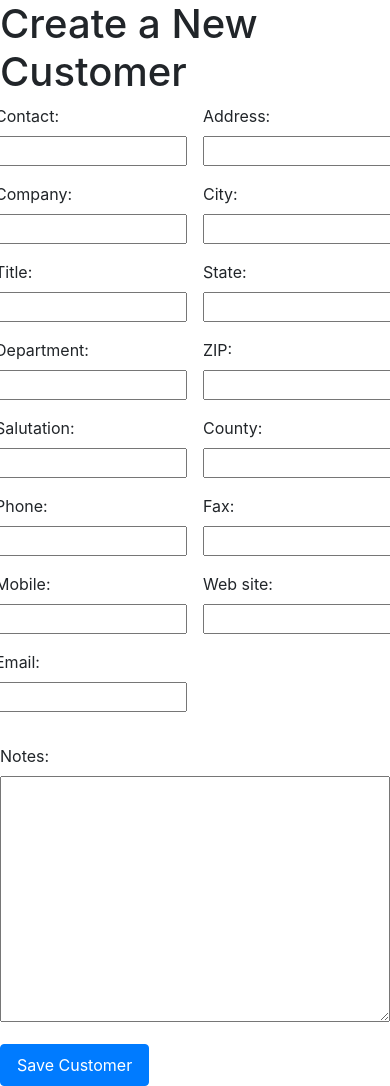
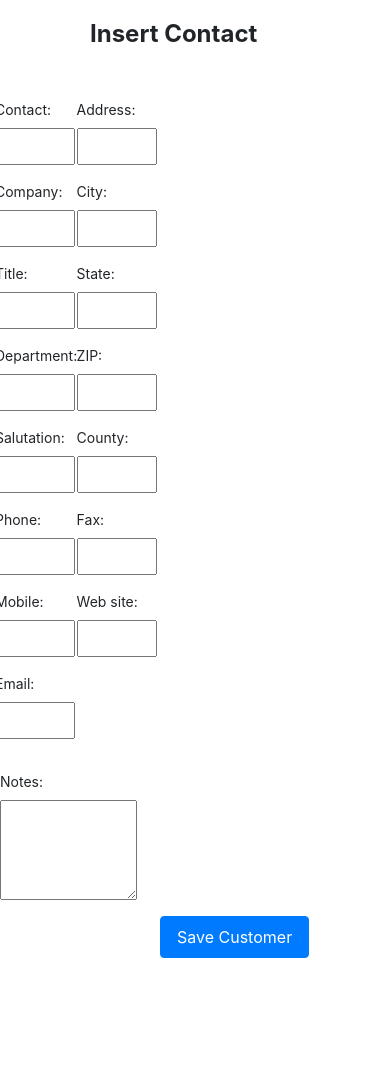
Before and after one commit to schooldataservices/school_data_services_django, a Django app: page /create-customer/ in a window 390 px wide. Shown: the part 52-1138 px from the top of the page. After the commit the page ends 1010 px from the top, so only its background shows below. Run offline with Django 4.2, Linux system fonts and the light colour scheme; parts of the project's set-up code (start-up, migrations or seed data) failed here and were passed over; some libraries are stand-ins or nearby versions.

Commit message:
styling changes to customer form

```diff
--- a/emailscraper_app/static/css/customer_form.css
+++ b/emailscraper_app/static/css/customer_form.css
@@ -1,36 +1,61 @@
 /* Container for the row of columns */
+
+h1 {
+    font-size: 1.5rem; /* Adjust the font size as needed */
+    font-weight: bold; /* Optional: You can change the weight or any other styling */
+    text-align: left;
+    margin-left: 90px;
+    margin-bottom: 50px;
+    margin-top: 20px;
+}
+
 .form-row {
-    display: flex; /* Use flexbox to align columns side by side */
-    gap: 1rem; /* Space between columns */
+    display: flex;
+    gap: 0.1rem;
     margin-bottom: 1rem;
 }
 
 /* Container for individual columns */
 .form-column {
     display: flex;
-    flex-direction: column; /* Stack items vertically within the column */
-    flex: 1; /* Allow columns to take available space */
+    flex-direction: column;
+    flex: 1;
 }
 
-/* Optional: Specific styling for left and right columns if needed */
-.left-column {
-    max-width: 50%; /* Limit width of the left column */
+/* Left and right columns */
+.left-column, .right-column {
+    max-width: 20%;
 }
 
-.right-column {
-    max-width: 50%; /* Limit width of the right column */
+/* Form group to align label and input horizontally */
+.form-group {
+    display: flex;
+    align-items: center; /* Align input and label vertically */
+    margin-bottom: 1rem;
 }
 
-/* Style for form groups inside columns */
-.form-group {
-    margin-bottom: 1rem; /* Space between form fields */
+/* Adjust label size and positioning */
+.form-group label {
+    font-size: 0.875rem;
+    width: 150px; /* Fixed width for labels */
+    margin-right: 1rem; /* Space between label and input */
+    text-align: right; /* Align labels to the right */
 }
 
-/* Ensure form elements take full width of their container */
+/* Ensure form elements take less width */
 .form-group input,
 .form-group select,
 .form-group textarea {
-    width: 100%;
+    width: 250px; /* Adjust the width to shrink input fields */
+    padding: 6px;
+    font-size: 0.875rem;
+}
+
+/* Make notes box wider */
+.form-group textarea#id_notes {
+    width: 35%; /* Make notes box take full width */
+    height: 100px; /* Adjust height if needed */
+    flex: none; /* Ensure it expands to available width */
 }
 
 /* Button styling */
@@ -41,4 +66,25 @@
     padding: 0.5rem 1rem;
     font-size: 1rem;
     cursor: pointer;
+    margin-left: 160px;
 }
+
+/* Responsive design to stack labels and inputs on smaller screens */
+@media (max-width: 768px) {
+    .form-group {
+        flex-direction: column;
+        align-items: flex-start;
+    }
+
+    .form-group label {
+        text-align: left;
+        margin-right: 0;
+        width: auto;
+    }
+
+    .form-group input,
+    .form-group select,
+    .form-group textarea {
+        width: 100%; /* Full width for inputs on small screens */
+    }
+}
--- a/emailscraper_app/templates/emailscraper_app/customer_form.html
+++ b/emailscraper_app/templates/emailscraper_app/customer_form.html
@@ -6,7 +6,7 @@
 {% endblock %}
 
 {% block content %}
-    <h1>Create a New Customer</h1>
+    <h1>Insert Contact</h1>
     <form method="post">
         {% csrf_token %}
 
```
